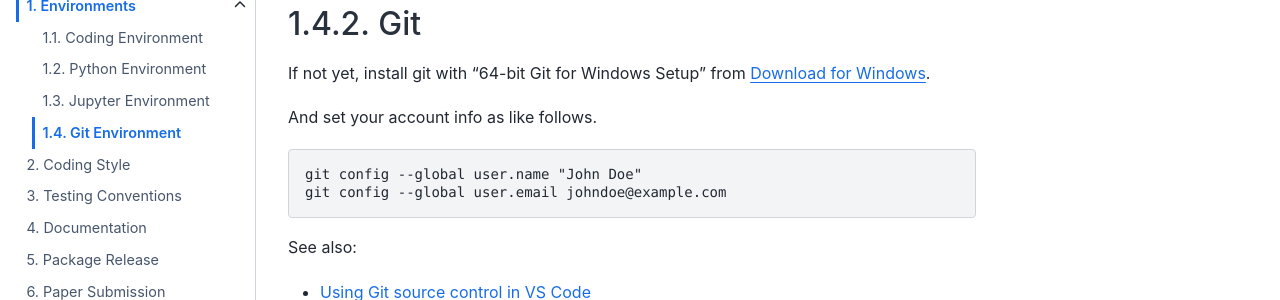
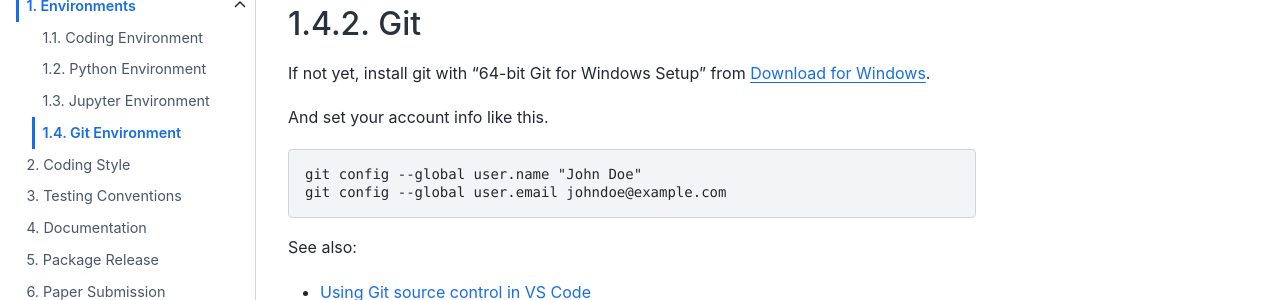
Before and after one commit to biosaxs-dev/molass-develop, a Jupyter Book: the page built from chapters/04/git_env.md, in a window 1280 px wide and 900 px high. Shown: the part 280-580 px from the top of the window. Built offline with Jupyter Book 1.0.4 settings and Sphinx 7.4.7 and the Sphinx Book theme 1.1.4, drawn with Linux system fonts in a browser that asks for light colours.

Commit message:
refine phrasing to "like this" for clarity

````diff
--- a/chapters/04/git_env.md
+++ b/chapters/04/git_env.md
@@ -8,7 +8,7 @@ If not yet, create an account at <a href="https://github.com/signup">Sign up to
 
 If not yet, install git with "64-bit Git for Windows Setup" from <a href="https://git-scm.com/downloads/win">Download for Windows</a>.
 
-And set your account info as like follows.
+And set your account info like this.
 
 ```none
 git config --global user.name "John Doe"
````
